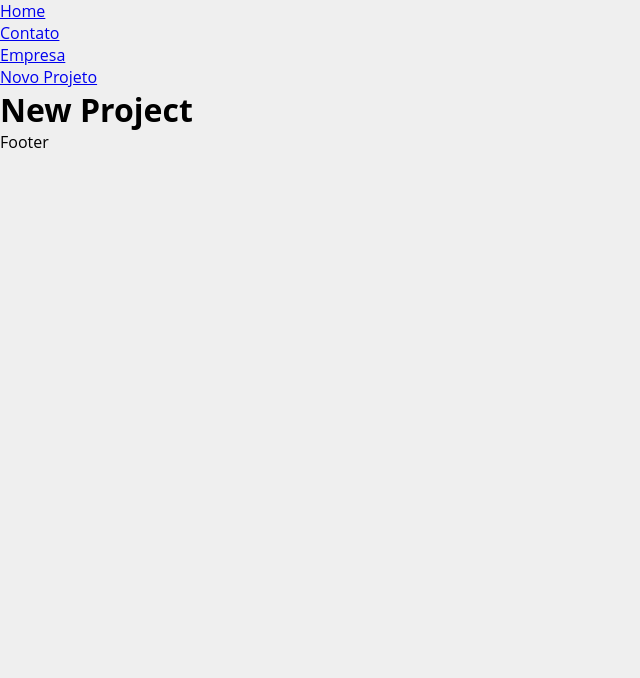
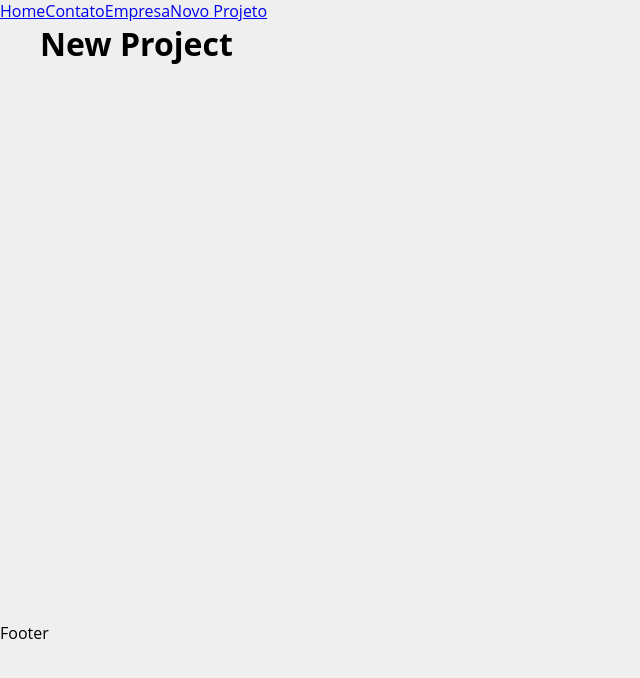
Before and after one commit to DiegoPrudencio/costs-horaDeCodar, a JavaScript app: page /newProject in a window 1280 px wide. Shown: the top 678 px of the page, without its empty margins (0-640 px from the left). Built offline with nearby package versions, Linux system fonts and the light colour scheme; the HTML template or start-up script is replaced by a standard one.

Commit message:
layout criation

```diff
--- a/src/App.js
+++ b/src/App.js
@@ -4,22 +4,26 @@
 import Contact from './components/pages/Contact'
 import NewProject from './components/pages/NewProject'
 
+import Container from './components/layout/Container'
+
 function App() {
   return (
     <Router>
-      <ul>
-            <li><Link to="/">Home</Link></li>
-            <li><Link to="contact">Contato</Link></li>
-            <li><Link to="company">Empresa</Link></li>
-            <li><Link to="newProject">Novo Projeto</Link></li>
-      </ul>
+      <div>
+        <Link to="/">Home</Link>
+        <Link to="contact">Contato</Link>
+        <Link to="company">Empresa</Link>
+        <Link to="newProject">Novo Projeto</Link>
+      </div>
 
-      <Routes>
-        <Route exact path='/' element={<Home /> }></Route>
-        <Route path='/company' element={<Company />}></Route>
-        <Route path='/contact' element={<Contact />}></Route>
-        <Route path='/newProject' element={<NewProject />}></Route>
-      </Routes>
+      <Container customClass="min_height">
+        <Routes>
+          <Route exact path='/' element={<Home />}></Route>
+          <Route path='/company' element={<Company />}></Route>
+          <Route path='/contact' element={<Contact />}></Route>
+          <Route path='/newProject' element={<NewProject />}></Route>
+        </Routes>
+      </Container>
 
       <p>Footer</p>
     </Router>
--- /dev/null
+++ b/src/components/layout/Container.js
@@ -0,0 +1,9 @@
+import styles from './Container.module.css'
+
+function Container(props) {
+
+    return <div className={`${styles.container} ${styles[props.customClass]}`}>{props.children}</div>
+
+}
+
+export default Container
--- /dev/null
+++ b/src/components/layout/Container.module.css
@@ -0,0 +1,20 @@
+.container {
+    width: 1200px;
+    display: flex;
+    justify-content: space-between; /* esparça os elementos de forma igual na linha horizontal */
+    flex-wrap: wrap; /* quando o elemento filho ultrapassar 1200, nova linha */
+    margin: 0 auto; /* centralizar na tela */
+}
+
+.min_height {
+    min-height: 75%;
+}
+
+.start {
+    justify-content: flex-start; /* colocar o texto para iniciar no começo da div */
+}
+
+.column {
+    flex-direction: column;
+    justify-self: start;
+}
```
